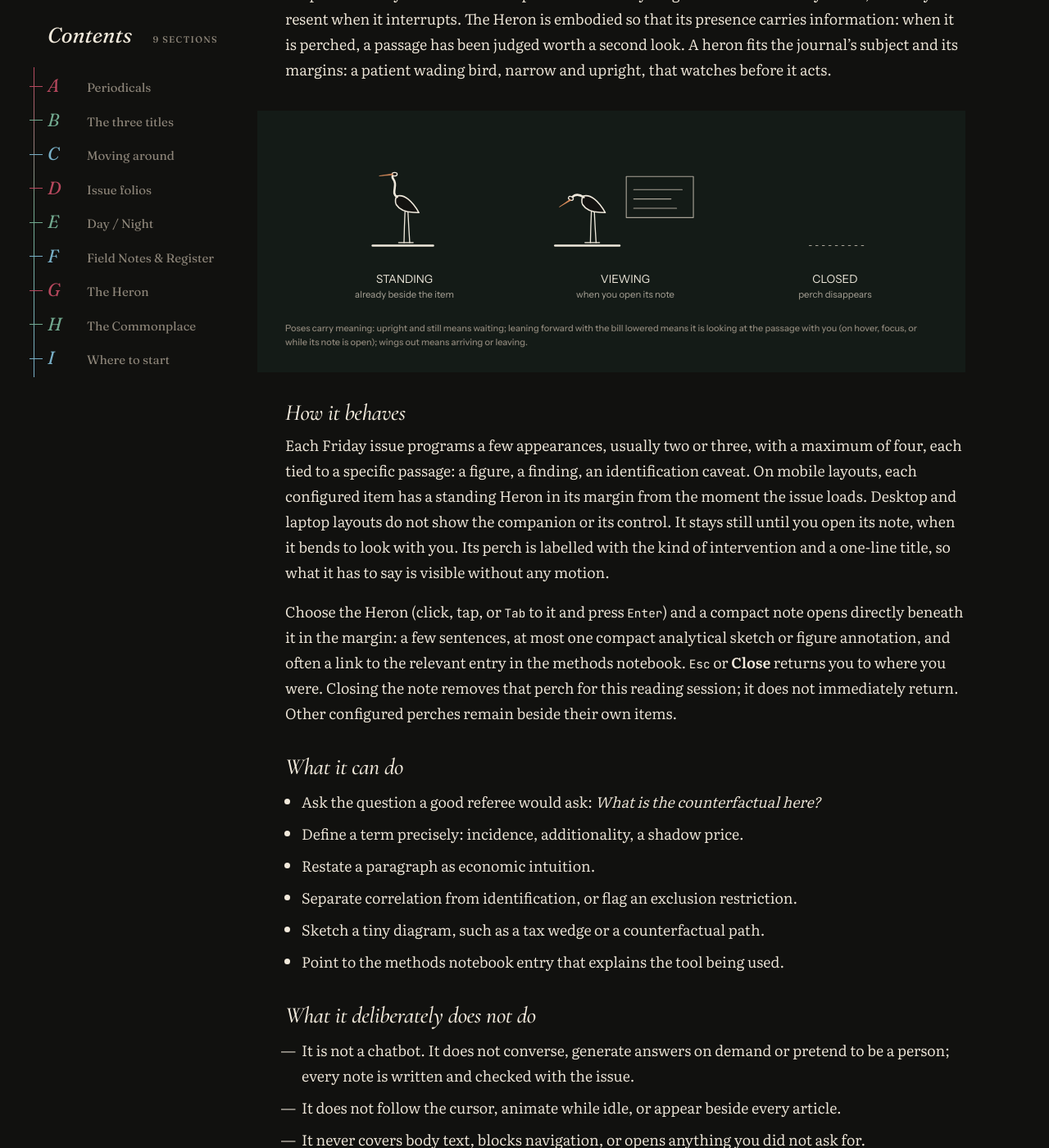
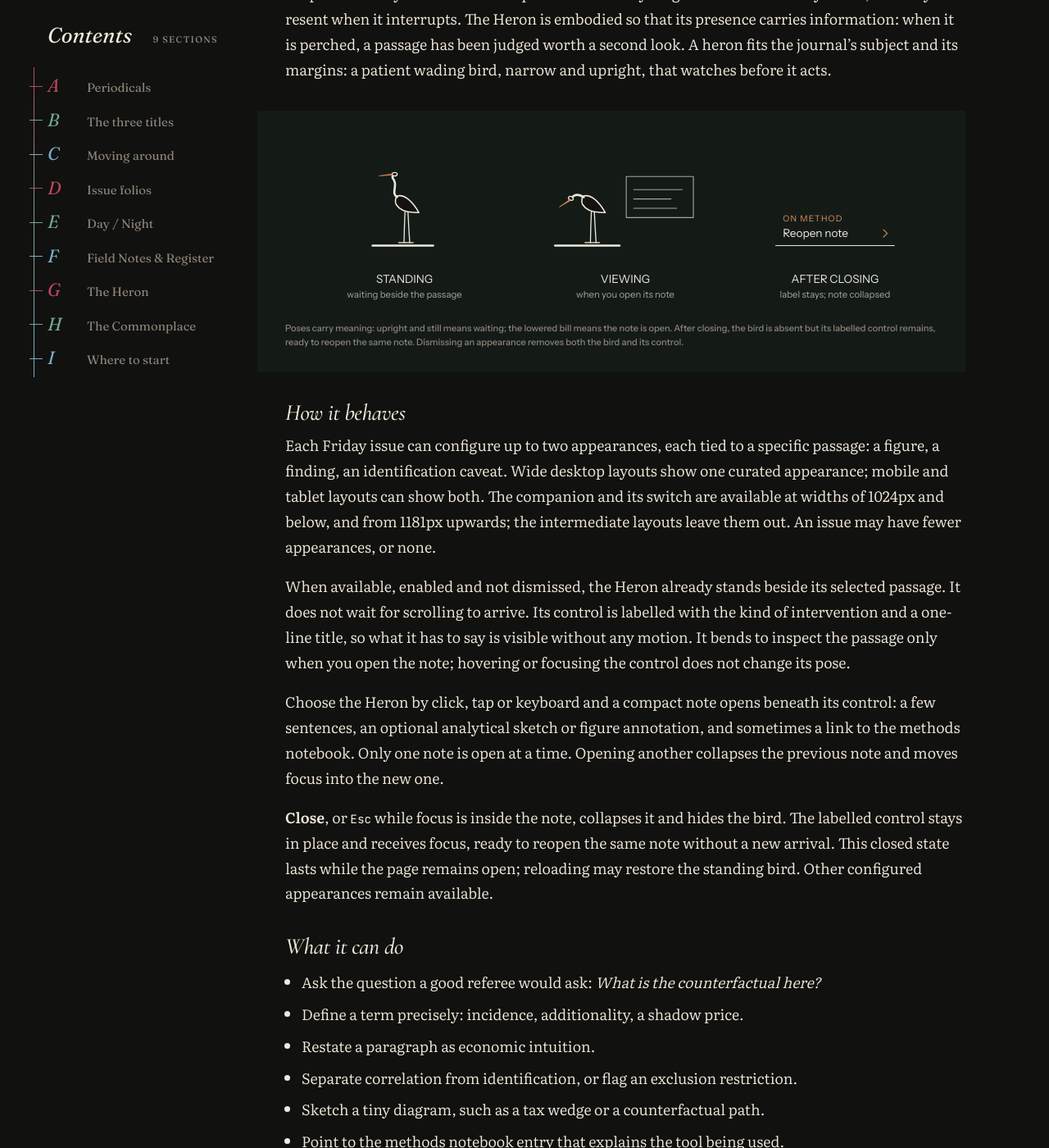
Before and after one commit to iainholmes/iainholmes.github.io, a Jekyll site: the page personal-updates/handbook/index.html, which Jekyll copies as it is, in a window 1280 px wide and 1400 px high, scrolled down 5814 px. Shown: the whole window at 82% size. Built offline with Jekyll 4.4.1, drawn with Linux system fonts in a browser that asks for light colours; some of the changed text lies outside the part shown.

Commit message:
Correct Handbook Heron lifecycle documentation and closing illustration
Document the deployed static standing/viewing behavior, supported viewport ranges, retained reopening label, dismissal and browser-local preferences. Correct keyboard, Escape and focus descriptions. Preserve both bird drawings and all styles, scripts and unrelated Handbook sections.

Handbook-only correction. Verified against current production state machine and rendered controls; seven responsive widths, native keyboard/Zoom/Escape checks, Periodicals lifecycle, publishing and Field Register checks passed.

```diff
--- a/personal-updates/handbook/index.html
+++ b/personal-updates/handbook/index.html
@@ -274,21 +274,24 @@ Update it by hand when a title's behaviour changes (names, navigation, modes, Fi
   <p>Help text usually arrives as a tooltip or a bubble: easy to ignore when it is everywhere, and easy to resent when it interrupts. The Heron is embodied so that its presence carries information: when it is perched, a passage has been judged worth a second look. A heron fits the journal’s subject and its margins: a patient wading bird, narrow and upright, that watches before it acts.</p>
 
   <figure>
-    <svg viewBox="0 0 700 190" role="img" aria-labelledby="hT hD"><title id="hT">The Heron’s cycle</title><desc id="hD">Standing at a configured item; bent to view an opened note; absent after closing.</desc>
+    <svg viewBox="0 0 700 190" role="img" aria-labelledby="hT hD"><title id="hT">The Heron’s cycle: standing, viewing and after closing</title><desc id="hD">Standing: an upright Heron waits beside a selected passage. Viewing: its bill lowers when the note is opened. After closing: the bird is absent and the note is collapsed, but its labelled reopening control remains. Dismissing the appearance removes both bird and control.</desc>
       <g fill="none" stroke="#efe9dc" stroke-linecap="round" stroke-linejoin="round">
         <g transform="translate(100 36) scale(1.05)"><path d="M27.2 45 L26.6 60.5 L26.2 77 M30.2 45 L31 60.5 L32 77" stroke-width="1.1"/><path d="M20.6 77 H28.2 M26.6 77 H35.6" stroke-width="1"/><path d="M19 29.4 C26.4 27.4 34.6 34.4 41.4 46.4 L36 46.2 C29.6 46 21.8 43.8 18.2 38.2 C16.9 35.4 17.2 31.4 19 29.4 Z" fill="#131210" stroke-width="1.3"/><path d="M19.2 30.4 C12.2 26.6 20.4 18.6 15.4 12.4 C13.9 10.4 14 8.8 15.4 7.8" stroke-width="2.2"/><ellipse cx="16.6" cy="7.2" rx="2.6" ry="1.8" fill="#131210" stroke-width="1.1"/><path d="M14.4 6.7 L.8 8.9 L14.4 7.9 Z" fill="#e0915f" stroke="#e0915f" stroke-width=".5"/><path d="M-6 80H56" stroke-width="2"/></g>
         <g transform="translate(300 36) scale(1.05)"><path d="M27.2 45 L26.6 60.5 L26.2 77 M30.2 45 L31 60.5 L32 77" stroke-width="1.1"/><path d="M20.6 77 H28.2 M26.6 77 H35.6" stroke-width="1"/><path d="M19 29.4 C26.4 27.4 34.6 34.4 41.4 46.4 L36 46.2 C29.6 46 21.8 43.8 18.2 38.2 C16.9 35.4 17.2 31.4 19 29.4 Z" fill="#131210" stroke-width="1.3"/><path d="M19.4 30.6 C14.4 27.2 10.6 27.4 7.6 30.6" stroke-width="2.2"/><ellipse cx="6.2" cy="31.8" rx="2.6" ry="1.8" transform="rotate(28 6.2 31.8)" fill="#131210" stroke-width="1.1"/><path d="M5.2 33 L-5.6 40.6 L6 34 Z" fill="#e0915f" stroke="#e0915f" stroke-width=".5"/><path d="M-10 80H56" stroke-width="2"/></g>
         <rect x="366" y="46" width="72" height="44" stroke="#a9a397"/><path d="M374 60h52M374 70h40M374 80h46" stroke="#a9a397"/>
       </g>
-      <path d="M562 120H622" stroke="#a9a397" stroke-dasharray="3 4"/><g font-family="Instrument Sans,sans-serif" font-size="12" fill="#efe9dc" text-anchor="middle"><text x="128" y="160">STANDING</text><text x="365" y="160">VIEWING</text><text x="590" y="160">CLOSED</text></g>
-      <g font-family="Instrument Sans,sans-serif" font-size="10" fill="#a9a397" text-anchor="middle"><text x="128" y="176">already beside the item</text><text x="365" y="176">when you open its note</text><text x="590" y="176">perch disappears</text></g>
+      <g font-family="Instrument Sans,sans-serif"><path d="M526 120H654" stroke="#efe9dc"/><text x="534" y="94" font-size="9" letter-spacing="1" fill="#e0915f">ON METHOD</text><text x="534" y="111" font-size="12" fill="#efe9dc">Reopen note</text><path d="M642 103l4 4-4 4" fill="none" stroke="#e0915f" stroke-linecap="round" stroke-linejoin="round"/></g>
+      <g font-family="Instrument Sans,sans-serif" font-size="12" fill="#efe9dc" text-anchor="middle"><text x="128" y="160">STANDING</text><text x="365" y="160">VIEWING</text><text x="590" y="160">AFTER CLOSING</text></g>
+      <g font-family="Instrument Sans,sans-serif" font-size="10" fill="#a9a397" text-anchor="middle"><text x="128" y="176">waiting beside the passage</text><text x="365" y="176">when you open its note</text><text x="590" y="176">label stays; note collapsed</text></g>
     </svg>
-    <figcaption>Poses carry meaning: upright and still means waiting; leaning forward with the bill lowered means it is looking at the passage with you (on hover, focus, or while its note is open); wings out means arriving or leaving.</figcaption>
+    <figcaption>Poses carry meaning: upright and still means waiting; the lowered bill means the note is open. After closing, the bird is absent but its labelled control remains, ready to reopen the same note. Dismissing an appearance removes both the bird and its control.</figcaption>
   </figure>
 
   <h3>How it behaves</h3>
-  <p>Each Friday issue programs a few appearances, usually two or three, with a maximum of four, each tied to a specific passage: a figure, a finding, an identification caveat. On mobile layouts, each configured item has a standing Heron in its margin from the moment the issue loads. Desktop and laptop layouts do not show the companion or its control. It stays still until you open its note, when it bends to look with you. Its perch is labelled with the kind of intervention and a one-line title, so what it has to say is visible without any motion.</p>
-  <p>Choose the Heron (click, tap, or <span class="mono">Tab</span> to it and press <span class="mono">Enter</span>) and a compact note opens directly beneath it in the margin: a few sentences, at most one compact analytical sketch or figure annotation, and often a link to the relevant entry in the methods notebook. <span class="mono">Esc</span> or <b>Close</b> returns you to where you were. Closing the note removes that perch for this reading session; it does not immediately return. Other configured perches remain beside their own items.</p>
+  <p>Each Friday issue can configure up to two appearances, each tied to a specific passage: a figure, a finding, an identification caveat. Wide desktop layouts show one curated appearance; mobile and tablet layouts can show both. The companion and its switch are available at widths of 1024px and below, and from 1181px upwards; the intermediate layouts leave them out. An issue may have fewer appearances, or none.</p>
+  <p>When available, enabled and not dismissed, the Heron already stands beside its selected passage. It does not wait for scrolling to arrive. Its control is labelled with the kind of intervention and a one-line title, so what it has to say is visible without any motion. It bends to inspect the passage only when you open the note; hovering or focusing the control does not change its pose.</p>
+  <p>Choose the Heron by click, tap or keyboard and a compact note opens beneath its control: a few sentences, an optional analytical sketch or figure annotation, and sometimes a link to the methods notebook. Only one note is open at a time. Opening another collapses the previous note and moves focus into the new one.</p>
+  <p><b>Close</b>, or <span class="mono">Esc</span> while focus is inside the note, collapses it and hides the bird. The labelled control stays in place and receives focus, ready to reopen the same note without a new arrival. This closed state lasts while the page remains open; reloading may restore the standing bird. Other configured appearances remain available.</p>
 
   <h3>What it can do</h3>
   <ul class="can">
@@ -305,7 +308,7 @@ Update it by hand when a title's behaviour changes (names, navigation, modes, Fi
     <li>It is not a chatbot. It does not converse, generate answers on demand or pretend to be a person; every note is written and checked with the issue.</li>
     <li>It does not follow the cursor, animate while idle, or appear beside every article.</li>
     <li>It never covers body text, blocks navigation, or opens anything you did not ask for.</li>
-    <li>It does not repeat itself: once you have opened a note, later visits show it perched quietly without a flight.</li>
+    <li>It does not open a note automatically or perform an arrival or departure flight. A return visit does not demand your attention.</li>
   </ul>
 
   <h3>Why silence is part of the design</h3>
@@ -318,18 +321,20 @@ Update it by hand when a title's behaviour changes (names, navigation, modes, Fi
   <p>The notes are timed to the moment of difficulty, when a question is most useful, and they usually ask before they tell, so you have a chance to reason first. Links into the methods notebook connect a single example to a reusable idea. Over many issues the same few questions (the counterfactual, the identifying variation, who ultimately pays) become habits.</p>
 
   <h3>How each issue programs it</h3>
-  <p>The appearances live as structured data inside each issue (<span class="mono">#companion-data</span>, keyed by the issue’s date). Each entry names the target article and the passage that should trigger it, the kind of intervention (<i>question, definition, intuition, method, caution, figure</i>), a title, the note text, an optional diagram and an optional link. An issue with no entries is a silent issue.</p>
+  <p>The appearances live as structured data inside each issue (<span class="mono">#companion-data</span>, keyed by the issue’s date). Each entry names the target article and associated passage, the kind of intervention (<i>question, definition, intuition, method, caution, figure</i>), a title, the note text, an optional diagram and an optional link. An issue with no entries is a silent issue.</p>
 
   <h3>You stay in control</h3>
   <ul class="can">
     <li><b>Off:</b> the Heron switch in Loblolly &amp; Logit’s reading toolbar turns it off everywhere in the journal until you turn it back on.</li>
-    <li><b>Dismiss:</b> “Don’t show this again” in any note retires that one appearance permanently.</li>
-    <li><b>Seen:</b> notes you have opened are remembered for that issue, so it will not fly in to show them again.</li>
+    <li><b>Close and reopen:</b> closing hides the bird and collapses the note, while its labelled control keeps the note within reach.</li>
+    <li><b>Dismiss:</b> “Don’t show this again” removes that individual appearance, including its reopening control, and remembers the dismissal across visits.</li>
+    <li><b>Seen:</b> the journal remembers which notes you have opened for each issue; this record does not make a note open itself.</li>
   </ul>
-  <p>These choices are stored in this browser only.</p>
+  <p>The on/off choice, individual dismissals and opened-note history are saved in this browser’s local storage when available. They do not sync to another browser or device; clearing the saved site data resets them. Simply closing a note is a page-session choice, not a permanent dismissal.</p>
 
   <h3>Accessibility and reduced motion</h3>
-  <p>The perched Heron is an ordinary button with a full spoken label (for example, “The heron asks: What is the counterfactual here? Open note”), reachable by keyboard in reading order beside its article. Notes are regions that receive focus when opened; closing returns focus to the article heading. On mobile layouts, the Heron appears statically beside its configured passage, including when your system asks for reduced motion. Nothing it offers depends on seeing it move.</p>
+  <p>The Heron’s labelled control is an ordinary button, reachable by <span class="mono">Tab</span> and activated with <span class="mono">Enter</span> or <span class="mono">Space</span>. Its spoken label identifies the intervention and its title, and its expanded state tells you whether the note is open. Opening focuses the note’s labelled region. <span class="mono">Esc</span> from within that region or <b>Close</b> returns focus to the reopening control; dismissing the appearance instead returns focus to the article heading.</p>
+  <p>The standing and viewing poses are static on every supported layout, including with reduced motion enabled. Links to an associated figure respect the reduced-motion preference. Nothing the companion offers depends on flight, hovering or watching an animation.</p>
 
   <h3>Heron and Field Register</h3>
   <p>They are related but do different jobs. Field Notes and the Field Register introduce <i>who</i> does environmental economics, the people and institutions behind the week’s evidence, and accumulate into a directory. The Heron works on <i>how</i> to read the evidence, one passage at a time, and keeps nothing but your preferences.</p>
```
